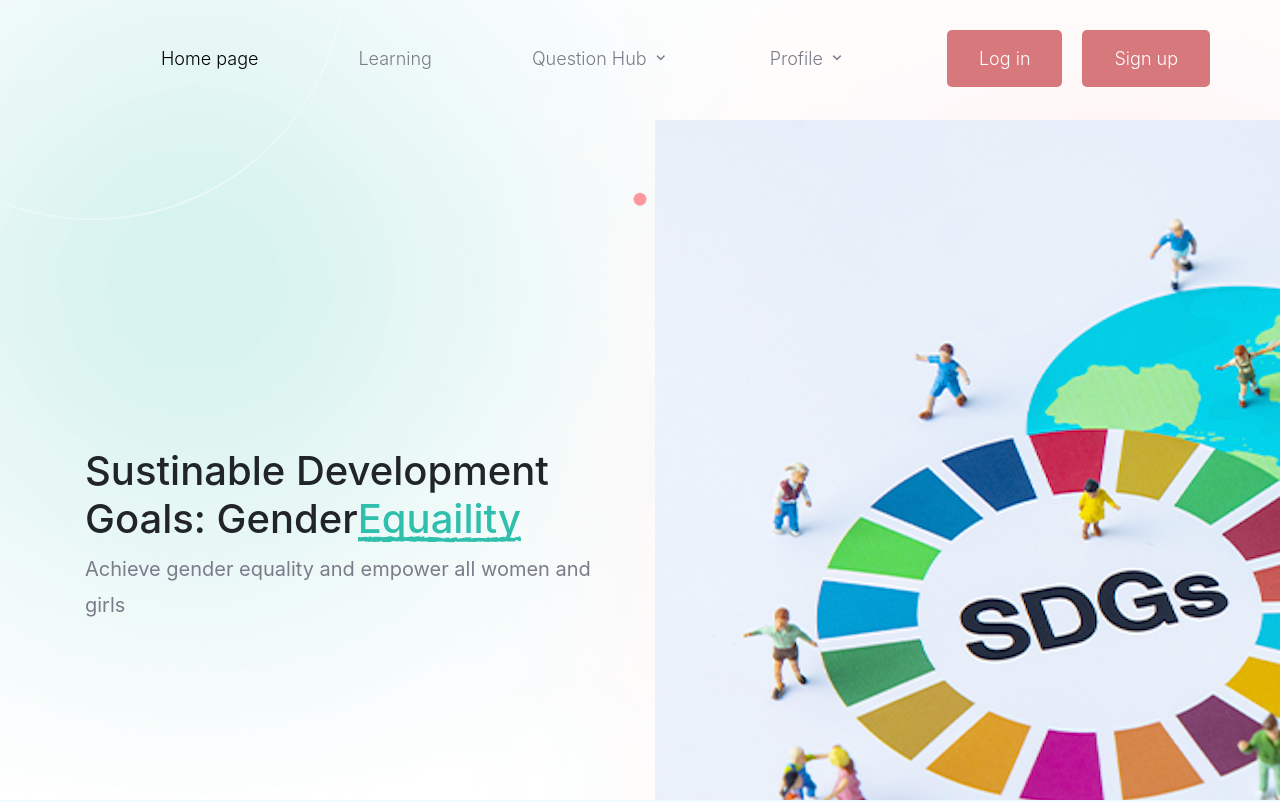
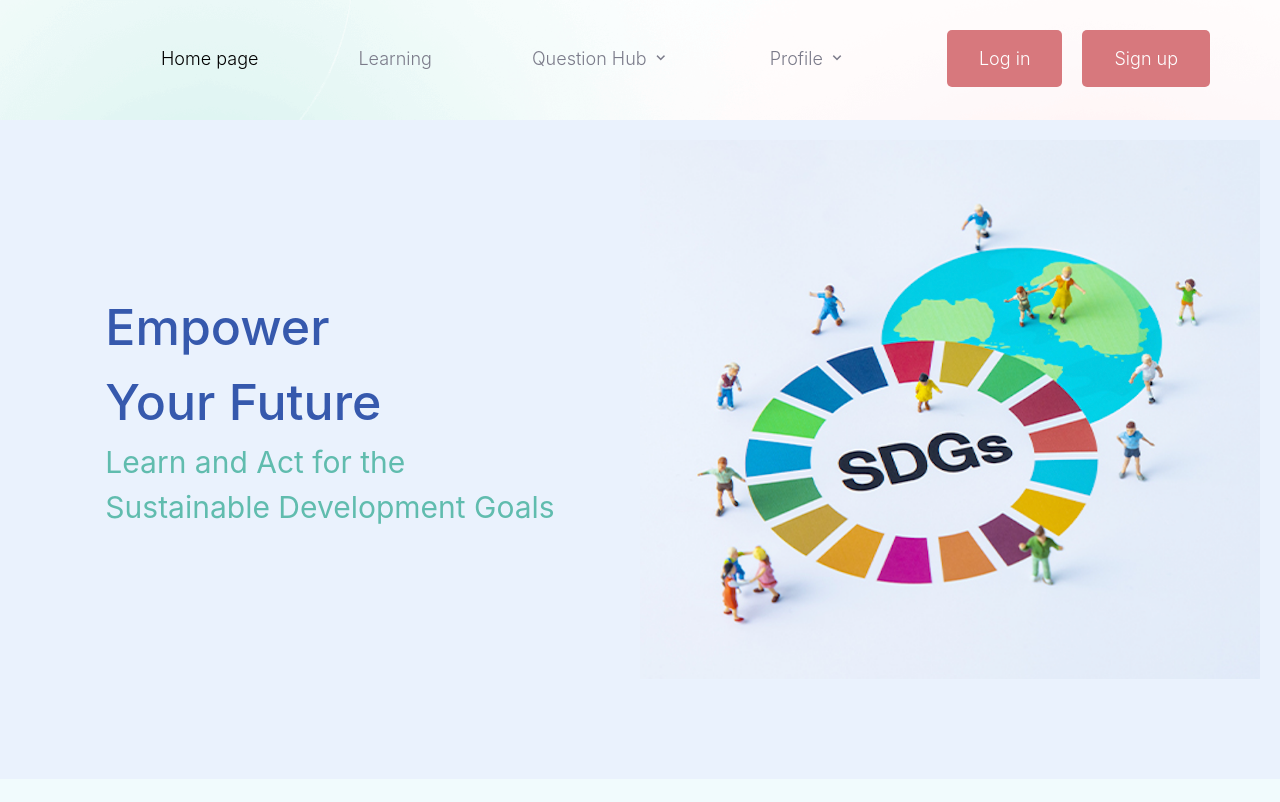
Before and after one commit to Leshangpang/COMP30022-SDGs-Frontend, a Vue app in the folder itp-front/: page /#/ in a window 1280 px wide. Shown: the top 802 px of the page. Built offline with nearby package versions, Linux system fonts and the light colour scheme; a web font is replaced by a local one.

Commit message:
[TASK] learning page <<updated>> sidebar, mainBannerHome and MainBannerLearn

```diff
--- a/itp-front/src/components/MainBannerHome.vue
+++ b/itp-front/src/components/MainBannerHome.vue
@@ -1,39 +1,29 @@
 <template>
-    <div class="edu-banner-area banner01">
-      <div class="container">
-        <div class="row align-items-center">
-          <div class="col-lg-6 col-md-12">
-            <div class="edu-banner-content">
-              <h1>
-                Sustinable Development Goals: Gender<span class="shape01"> Equaility</span>
-              </h1>
-              <p>
-                Achieve gender equality and empower all women and girls
-              </p>
-
+  <div class="edu-banner-area banner">
+    <div class="content">
+      <div class="desc">
+        <h3>Empower</h3>
+        <h3>Your Future</h3>
+        <p>Learn and Act for the</p>
+        <p>Sustainable Development Goals</p>
       </div>
-          </div>
-          <div class="col-lg-6 col-md-12">
-            <div class="edu-banner-image">
       <img src="../assets/image/banner-background.png" alt="banner-img" />
-            </div>
-          </div>
-        </div>
     </div>
   </div>
 </template>
 
 <script>
+export default {
+  name: "MainBanner",
+};
+</script>
+<!-- <img src="../assets/image/banner-background.png" alt="banner-img" /> -->
 
-  export default({
-    name: "MainBanner",
-  });
-  </script>
-
-  <style scouped>
-  .banner01{
+<style scoped>
+.banner {
+  position: relative;
   background-image: url(../assets/image/1.png);
-  max-height: 800px;
+  height: auto;
   max-width: 100%;
   background-repeat: no-repeat;
   background-position: center center;
@@ -41,160 +31,36 @@
   overflow: hidden;
   padding-top: 120px;
 }
-edu-banner-content h1 {
-  font-size: 75px;
-  margin-bottom: 18px;
-  line-height: 105px;
+.content {
+  display: flex;
+  justify-content: space-between;
+  margin: 0 auto;
+  background: #eaf2fd;
+  /* background: #ebf1fe url("../assets/image/banner-background.png") right top/50%
+    auto no-repeat; */
+  padding-bottom: 100px;
 }
-
-.edu-banner-content p {
-  font-size: 20px;
-  color: var(--paragraphColor);
+.desc {
+  display: flex;
+  flex-direction: column;
+  justify-content: center;
+  max-width: 960px;
+  margin: 0 auto;
 }
-
-.edu-banner-content span {
-  color: var(--secounderyColor);
+.desc h3 {
+  color: #3659ad;
+  font-size: 50px;
+  margin: 0;
+  line-height: 1.5;
 }
-
-.edu-banner-content .fl-default-btn {
-  margin-top: 15px;
+.desc p {
+  color: #60bcae;
+  font-size: 30px;
+  margin: 0;
+  line-height: 1.5;
 }
-
-.edu-banner-content .fl-default-btn:hover {
-  color: var(--blackColor);
-  background-color: var(--whiteColor);
-}
-
-.edu-banner-image img {
-  max-width: none;
-}
-
-.shape01 {
-  background-image: url(../assets/image/svg/shape.svg);
-  background-repeat: no-repeat;
-  background-position: bottom;
-  display: inline-block;
-}
-
-.subscribe-inner-area form {
-  position: relative;
-  margin-top: 30px;
-  background-color: var(--whiteColor);
-  padding: 15px;
-  border-radius: 6px;
-  -webkit-box-shadow: 0 2px 28px 0 rgba(0, 0, 0, 0.09);
-          box-shadow: 0 2px 28px 0 rgba(0, 0, 0, 0.09);
-}
-
-.subscribe-inner-area form label {
-  position: absolute;
-  margin-bottom: 0;
-  left: 15px;
-  top: 22px;
-  color: var(--mainColor);
-  font-size: 25px;
-}
-
-.subscribe-inner-area form .input-newsletter {
-  height: 50px;
-  display: block;
-  width: 100%;
-  background-color: var(--whiteColor);
-  color: var(--blackColor);
-  border-radius: 5px;
-  border: none;
-  padding-left: 40px;
-  font-size: 18px;
-}
-
-.subscribe-inner-area form .input-newsletter::-webkit-input-placeholder {
-  color: #999999;
-  -webkit-transition: var(--transition);
-  transition: var(--transition);
-}
-
-.subscribe-inner-area form .input-newsletter:-ms-input-placeholder {
-  color: #999999;
-  -webkit-transition: var(--transition);
-  transition: var(--transition);
-}
-
-.subscribe-inner-area form .input-newsletter::-ms-input-placeholder {
-  color: #999999;
-  -webkit-transition: var(--transition);
-  transition: var(--transition);
-}
-
-.subscribe-inner-area form .input-newsletter::placeholder {
-  color: #999999;
-  -webkit-transition: var(--transition);
-  transition: var(--transition);
-}
-
-.subscribe-inner-area form .input-newsletter:focus::-webkit-input-placeholder {
-  color: transparent;
-}
-
-.subscribe-inner-area form .input-newsletter:focus:-ms-input-placeholder {
-  color: transparent;
-}
-
-.subscribe-inner-area form .input-newsletter:focus::-ms-input-placeholder {
-  color: transparent;
-}
-
-.subscribe-inner-area form .input-newsletter:focus::placeholder {
-  color: transparent;
-}
-
-.subscribe-inner-area form .default-btn {
-  position: absolute;
-  right: 20px;
-  top: 10px;
-  background-color: var(--mainColor);
-  color: var(--whiteColor);
-}
-
-.subscribe-inner-area form #validator-newsletter {
-  position: absolute;
-  left: 0;
+img {
   right: 0;
-  bottom: -40px;
-  color: var(--whiteColor);
-}
-
-.edu-content-2 span {
-  color: var(--mainColor);
-}
-
-.edu-content-2 h1 {
-  font-size: 72px;
-}
-
-.edu-content-2 p {
-  position: relative;
-  padding-left: 20px;
-}
-
-.edu-content-2 p::before {
-  position: absolute;
-  content: '';
-  height: 70px;
-  background-color: var(--mainColor);
-  width: 2px;
-  top: 0;
-  left: 0;
-}
-
-.edu-banner-btns{
-  margin-top: 60px;
-}
-
-.edu-banner-btns .default-btn{
-  margin-bottom: 30px;
-}
-
-.edu-banner-btns .primery-black{
-  margin-left: 20px;
+  width: 50%;
 }
 </style>
--- a/itp-front/src/components/MainBannerLearn.vue
+++ b/itp-front/src/components/MainBannerLearn.vue
@@ -48,13 +48,6 @@ export default {
 
 }
 
-.edu-banner-image img {
-  width: 110%; /* 图片宽度设为100% */
-  height: auto; /* 图片高度自适应 */
-  object-fit: cover; /* 确保图片填充容器 */
-  transform: scale(1.3); /* 将图片放大10%来填充留白 */
-  margin-left: 50px;
-}
 
 .edu-banner-content h1 {
   font-size: 75px;
--- a/itp-front/src/components/SideBar.vue
+++ b/itp-front/src/components/SideBar.vue
@@ -1,27 +1,67 @@
 <template>
   <ul class="learning-modules">
-        <div class ="choose-section">
-            <li class = "choose"><router-link to="" data-text="Learning">Learning</router-link></li>
+    <div class="choose-section">
+      <li
+        @click="$emit('update', 1)"
+        :class="{ active: active === 1 }"
+        class="choose"
+      >
+        <router-link to="" data-text="Learning">Learning</router-link>
+      </li>
     </div>
-        <div class ="choose-section">
-            <li class = "choose"><router-link to="" data-text="FlashCard">FlashCard</router-link></li>
+    <div class="choose-section">
+      <li
+        @click="$emit('update', 2)"
+        :class="{ active: active === 2 }"
+        class="choose"
+      >
+        <router-link to="" data-text="FlashCard">FlashCard</router-link>
+      </li>
     </div>
-        <div class ="choose-section">
-            <li class = "choose"><router-link to="" data-text="Quiz">Quiz</router-link></li>
+    <div class="choose-section">
+      <li
+        @click="$emit('update', 3)"
+        :class="{ active: active === 3 }"
+        class="choose"
+      >
+        <router-link to="" data-text="Quiz">Quiz</router-link>
+      </li>
     </div>
-        <div class ="choose-section">
-            <li class = "choose"><router-link to="/communitychallenge" data-text="Community Chanllenge">Community Chanllenge</router-link></li>
+    <div class="choose-section">
+      <li
+        @click="$emit('update', 4)"
+        :class="{ active: active === 4 }"
+        class="choose"
+      >
+        <router-link to="" data-text="Community Chanllenge"
+          >Community Chanllenge</router-link
+        >
+      </li>
     </div>
   </ul>
 </template>
-
+<script>
+export default {
+  name: "SideBar",
+  props: {
+    active: {
+      type: Number,
+      default: 1,
+    },
+  },
+  emits: ["update"],
+  components: {},
+  data() {
+    return {};
+  },
+};
+</script>
 <style scoped>
 .learning-modules {
-  height: 400px;
   border-radius: 15px;
   background-color: rgba(197, 246, 250, 0.26);
   display: flex;
-    max-width: 200px;
+  max-width: 299px;
   flex-direction: column;
   align-items: flex-start;
   color: #8a8686;
@@ -30,23 +70,21 @@
   padding: 69px 24px 69px 30px;
   font: 400 36px Inter, sans-serif;
   border: 2px solid #c5f6fa;
-
-
 }
-.choose-section{
+.choose-section {
   display: flex;
   width: 100%;
   max-width: 207px;
   gap: 22px;
-  margin-bottom: 20px;
-
+  margin-bottom: 38px;
+}
+.active a {
+  color: black !important;
 }
 .choose {
   color: #8a8686;
   transition: background-color 0.3s ease, color 0.3s ease;
 }
-
-
 
 .choose a {
   color: inherit; /* 继承父元素的颜色 */
@@ -54,11 +92,9 @@
   display: block; /* 使链接填充整个 li 区域 */
   padding: 10px; /* 添加内边距，增加可点击区域 */
   transition: color 0.3s ease;
-  font-size: 23px;
 }
 
 .choose:hover a {
   color: black; /* 悬停时链接文本变为白色 */
 }
-
 </style>
--- a/itp-front/src/router/index.js
+++ b/itp-front/src/router/index.js
@@ -6,6 +6,7 @@ import BadgesPage from '../views/BadgesPage.vue';
 import CertificatePage from '../views/CertificatePage.vue';
 import LearningPage from '../views/LearningPage.vue';
 import CommunityPage from '../views/CommunityPage.vue';
+import FlashCard from "../components/FlashCard.vue";
 
 
 
@@ -19,7 +20,8 @@ const routes = [
   { path: '/learning', name: 'learn', component: LearningPage },
   { path: '/badges', name: 'Badges', component: BadgesPage },
   { path: '/certificate', name: 'Certificate', component: CertificatePage },
-  { path: '/communitychallenge', name: 'CommunityChallenge', component: CommunityPage }
+  { path: '/communitychallenge', name: 'CommunityChallenge', component: CommunityPage },
+  { path: '/flashcard', name: 'FlashCard', component:FlashCard}
 
 
 ]
```
Lines whose indentation alone changed are shown as unchanged.
